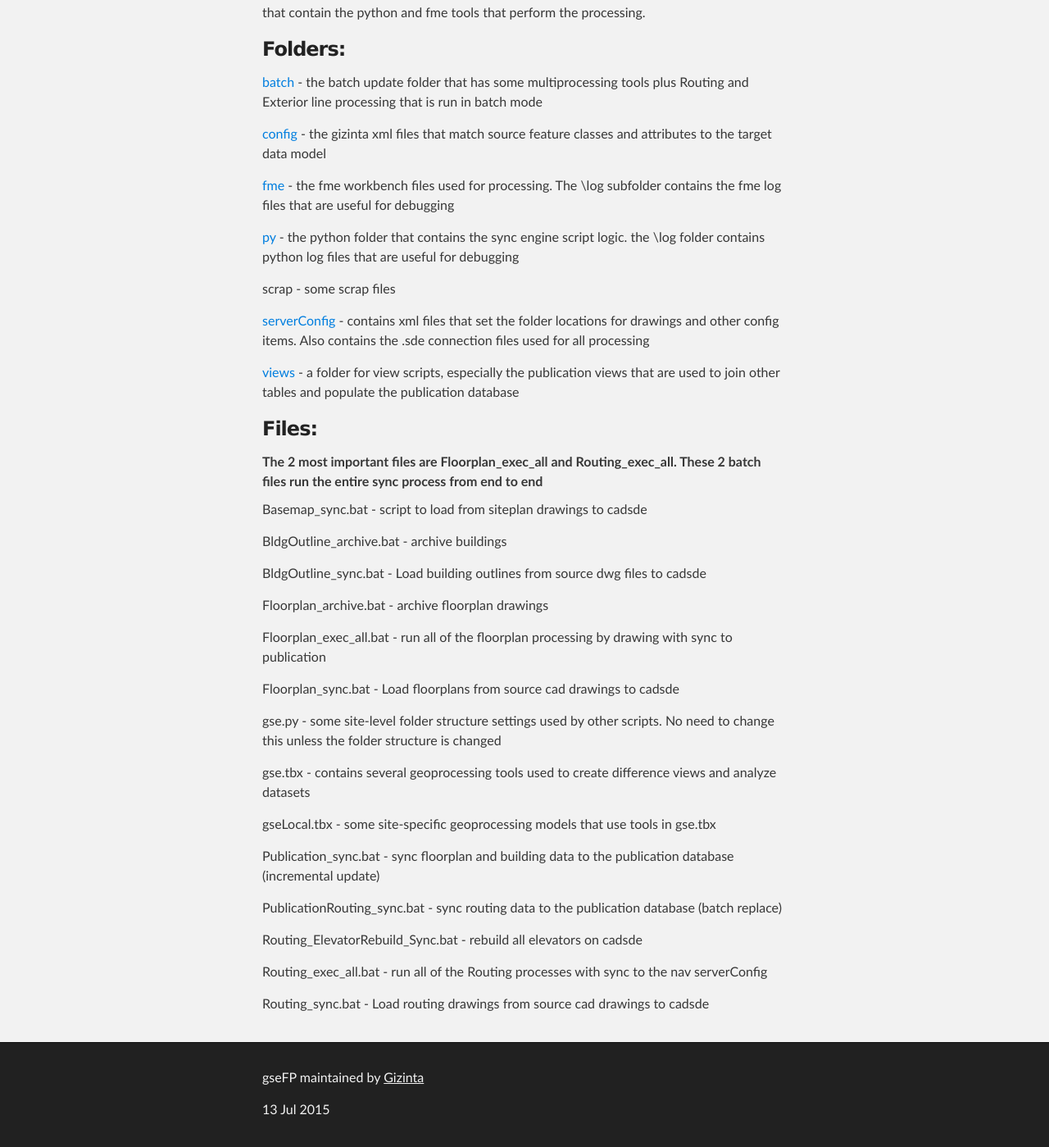
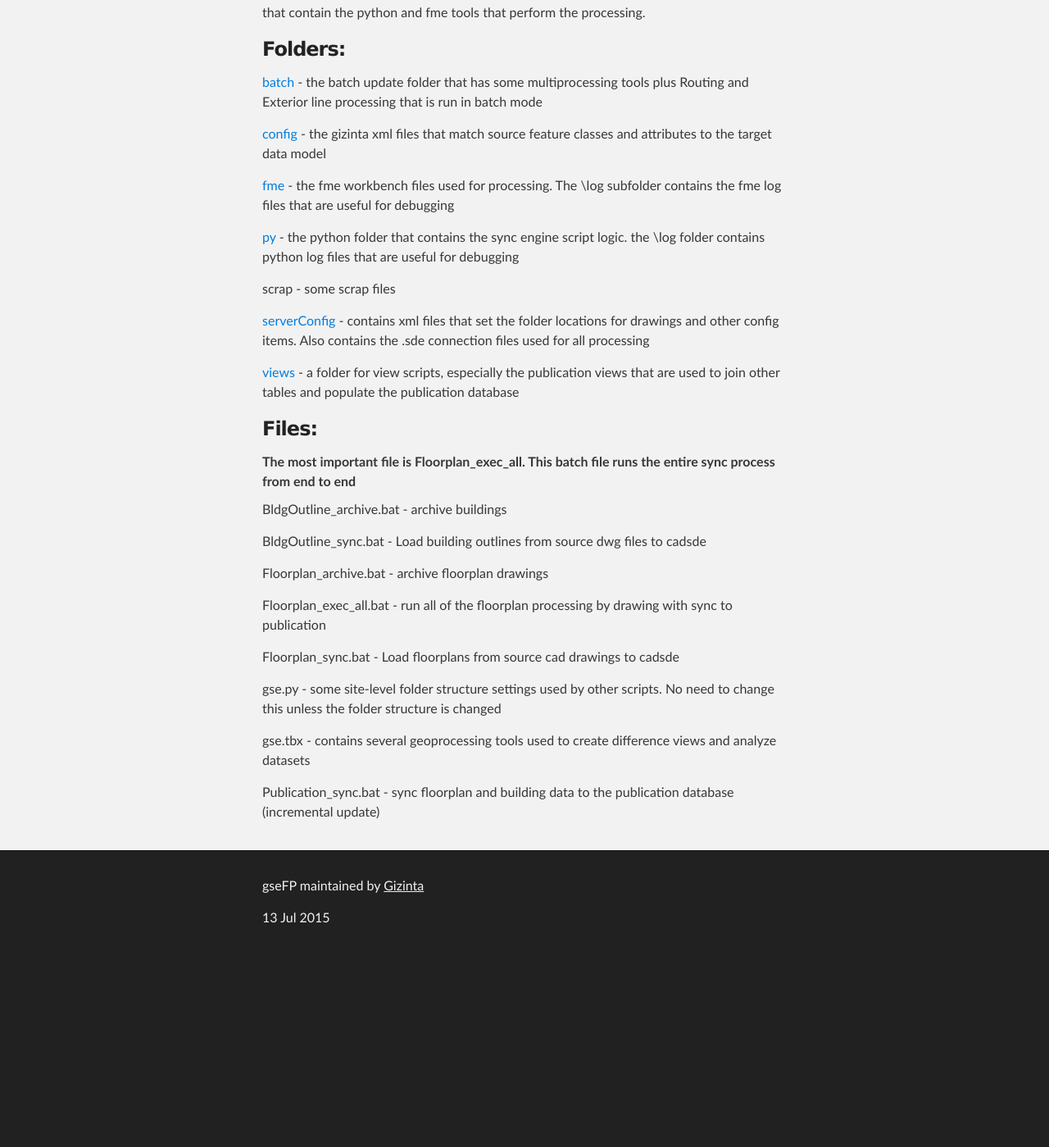
Before and after one commit to Gizinta/gseFP, a Jekyll site: the page built from ETL/index.html, in a window 1280 px wide and 1400 px high, scrolled down 281 px. Shown: the whole window at 82% size. Built offline with Jekyll 4.4.1, drawn with Linux system fonts in a browser that asks for light colours; after the commit the page ends 1447 px from its top, so only the background shows below that.

Commit message:
Updated index.html

```diff
--- a/ETL/index.html
+++ b/ETL/index.html
@@ -4,6 +4,7 @@ tagline: Gizinta Sync Engine
 layout: default
 published: true
 ---
+
 
 
     <div id="main_content_wrap" class="outer">
@@ -21,9 +22,7 @@ published: true
 
 		<p><h3>Files:</h3>
 
-		<strong>The 2 most important files are Floorplan_exec_all and Routing_exec_all. These 2 batch files run the entire sync process from end to end</strong>
-
-		<p>Basemap_sync.bat - script to load from siteplan drawings to cadsde</p>
+		<strong>The most important file is Floorplan_exec_all. This batch file runs the entire sync process from end to end</strong>
 		<p>BldgOutline_archive.bat - archive buildings</p>
 		<p>BldgOutline_sync.bat - Load building outlines from source dwg files to cadsde</p>
 		<p>Floorplan_archive.bat - archive floorplan drawings</p>
@@ -31,11 +30,6 @@ published: true
 		<p>Floorplan_sync.bat - Load floorplans from source cad drawings to cadsde</p>
 		<p>gse.py - some site-level folder structure settings used by other scripts. No need to change this unless the folder structure is changed</p>
 		<p>gse.tbx - contains several geoprocessing tools used to create difference views and analyze datasets</p>
-		<p>gseLocal.tbx - some site-specific geoprocessing models that use tools in gse.tbx</p>
 		<p>Publication_sync.bat - sync floorplan and building data to the publication database (incremental update)</p>
-		<p>PublicationRouting_sync.bat - sync routing data to the publication database (batch replace)</p>
-		<p>Routing_ElevatorRebuild_Sync.bat - rebuild all elevators on cadsde</p>
-		<p>Routing_exec_all.bat - run all of the Routing processes with sync to the nav serverConfig</p>
-		<p>Routing_sync.bat - Load routing drawings from source cad drawings to cadsde</p>
 </section>
 </div>
```
